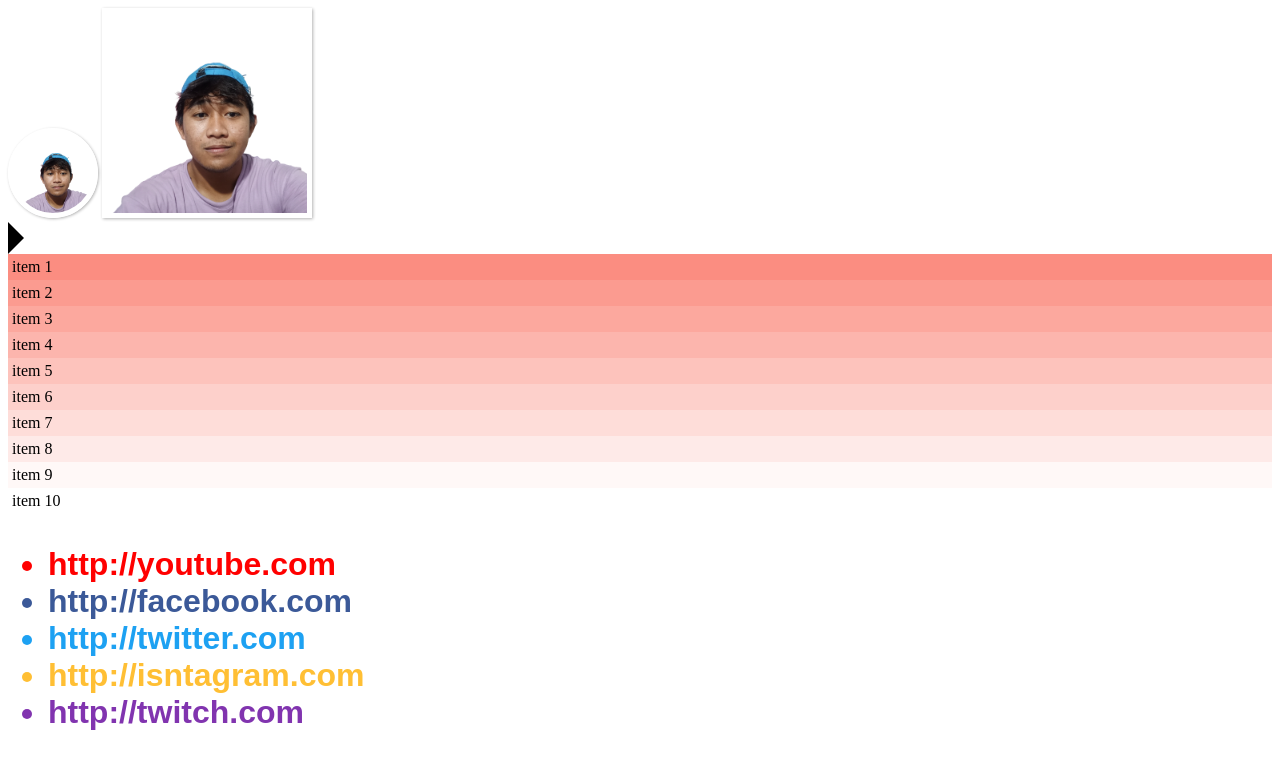
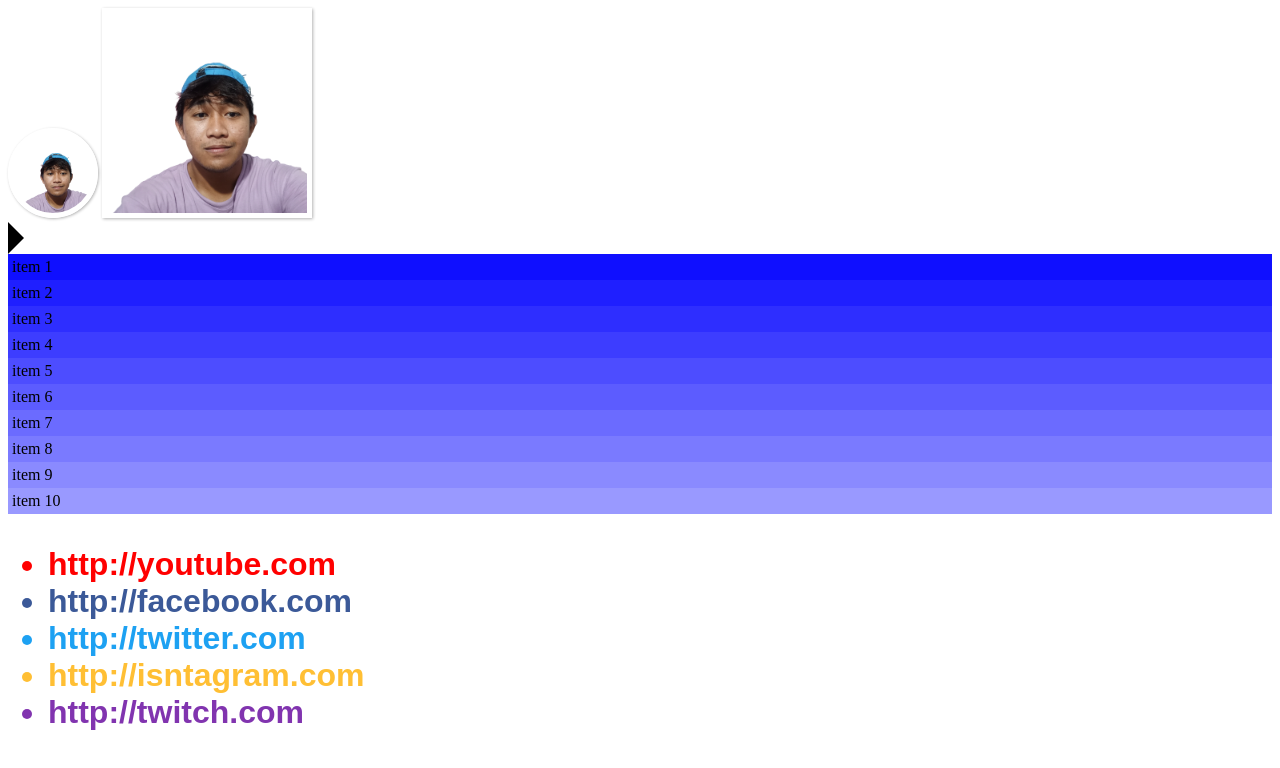
Before and after one commit to rifqim832/WPU-FrontEnd, a plain HTML site: page SASS/Flow Control/index.html in a window 1280 px wide. Drawn offline with Linux system fonts and the light colour scheme.

Commit message:
Habibie 21-06-2023

```diff
--- a/SASS/Flow Control/sass/main.scss
+++ b/SASS/Flow Control/sass/main.scss
@@ -79,7 +79,7 @@ $dark-text: #ddd;
 // }
 
 // while
-$color: salmon;
+$color: blue;
 .gradient {
     margin: 0;
     padding: 0;
```
Also changed, not shown: SASS/Flow Control/css/main.css, 1 other file.
